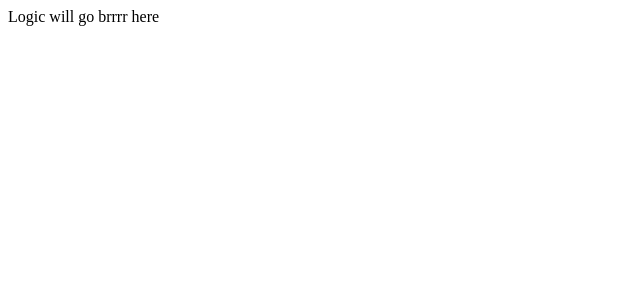
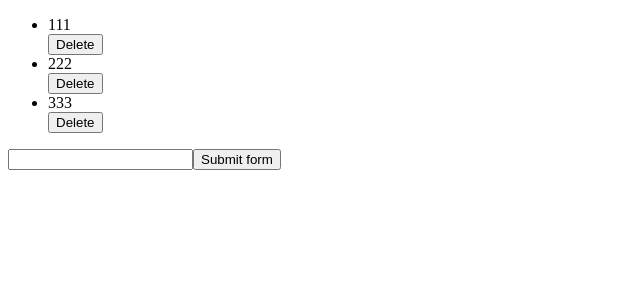
Before and after one commit to egemen-dev/react_todo_app, a React (Create React App) app: page / in a window 1280 px wide. Shown: the top 300 px of the page, without its empty margins (0-640 px from the left). Built offline with nearby package versions, Linux system fonts and the light colour scheme.

Commit message:
Add fundamental functions for todo app

```diff
--- a/src/App.js
+++ b/src/App.js
@@ -1,5 +1,49 @@
+import Task from "./components/Task";
+import { createElement, useState } from "react";
+
 function App() {
-  return <div className="App">Logic will go brrrr here</div>;
+  const [todoList, setTodoList] = useState(["111", "222", "333"]);
+
+  function handleSubmit(e) {
+    e.preventDefault();
+    const todoInput = document.getElementById("todoInput");
+
+    if (todoInput.value === "") return;
+
+    setTodoList([...todoList, todoInput.value]);
+    todoInput.value = "";
+  }
+
+  function handleDelete(e) {
+    const todoId = e.target.dataset.key;
+    const newList = todoList.filter((item) => item !== todoList[todoId]);
+
+    setTodoList(newList);
+  }
+
+  return (
+    <div className="App">
+      <Task>
+        <ul>
+          {todoList.map((todo, uniqKey) => (
+            <div>
+              <li id={uniqKey}>{todo}</li>
+              <button data-key={uniqKey} onClick={handleDelete}>
+                Delete
+              </button>
+            </div>
+          ))}
+        </ul>
+      </Task>
+
+      <form onSubmit={handleSubmit}>
+        <input id="todoInput" name="content" />
+        <button id="submitButton" type="submit" data-action="new">
+          Submit form
+        </button>
+      </form>
+    </div>
+  );
 }
 
 export default App;
```
